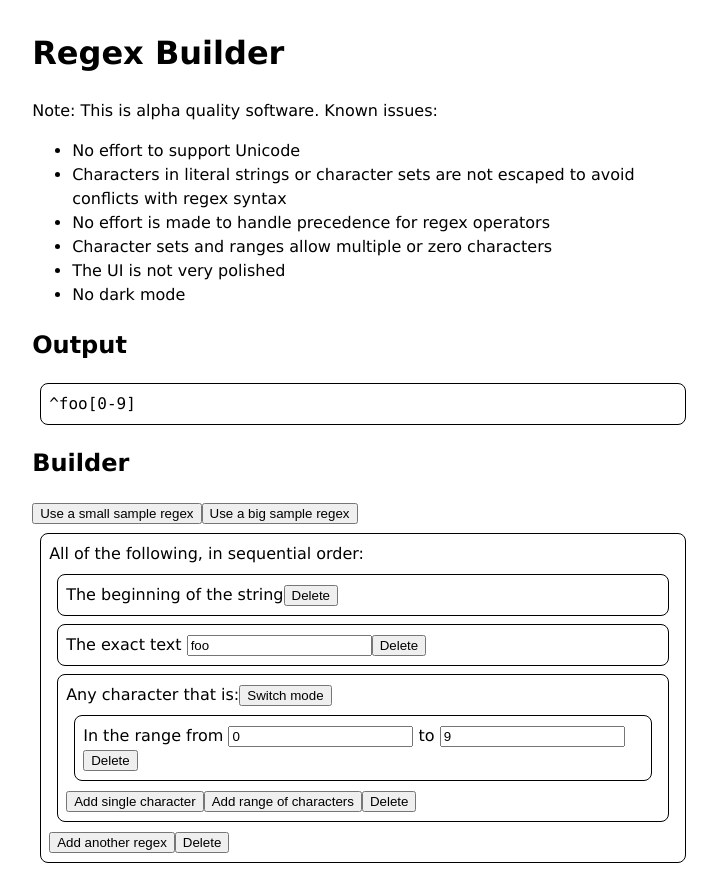
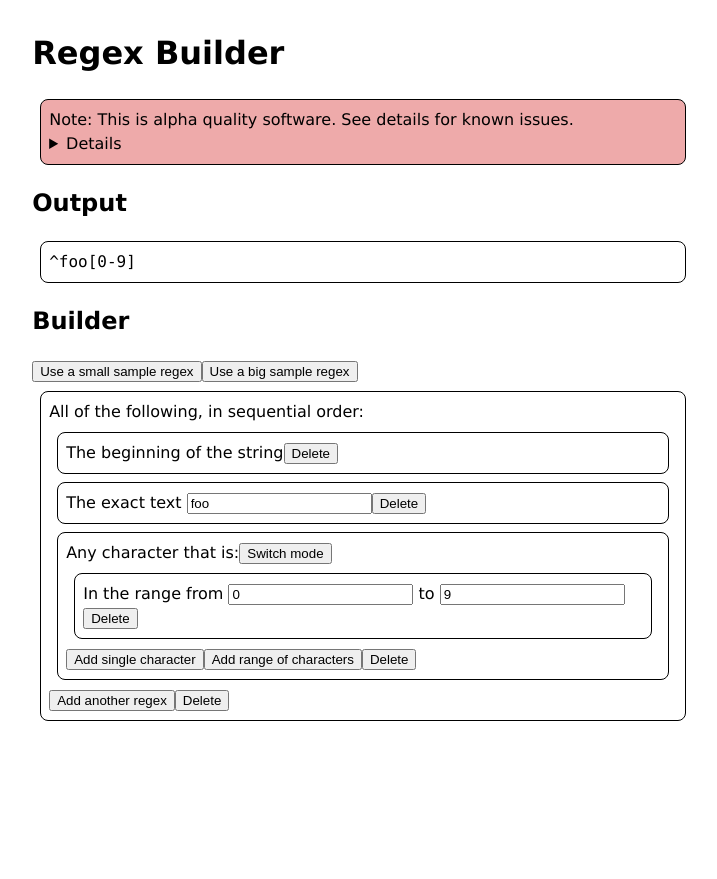
Before and after one commit to azdavis/regex-builder, a React (Create React App) app: page / in a window 1280 px wide. Shown: the whole page, without its empty margins (277-994 px from the left). After the commit the page ends 800 px from the top, so only its background shows below. Built offline with nearby package versions, Linux system fonts and the light colour scheme.

Commit message:
Hide known issues in details, make warning more warning-like

```diff
--- a/src/App.tsx
+++ b/src/App.tsx
@@ -58,8 +58,9 @@ export function App(): ReactElement {
   return (
     <>
       <h1>Regex Builder</h1>
-      <p>
-        Note: This is alpha quality software. Known issues:{" "}
+      <div className="round-box bg-red">
+        Note: This is alpha quality software. See details for known issues.
+        <details>
           <ul>
             <li>No effort to support Unicode</li>
             <li>
@@ -71,7 +72,8 @@ export function App(): ReactElement {
             <li>The UI is not very polished</li>
             <li>No dark mode</li>
           </ul>
-      </p>
+        </details>
+      </div>
       <h2>Output</h2>
       {s ? (
         <pre className="round-box">{s}</pre>
```
Lines whose indentation alone changed are shown as unchanged.
